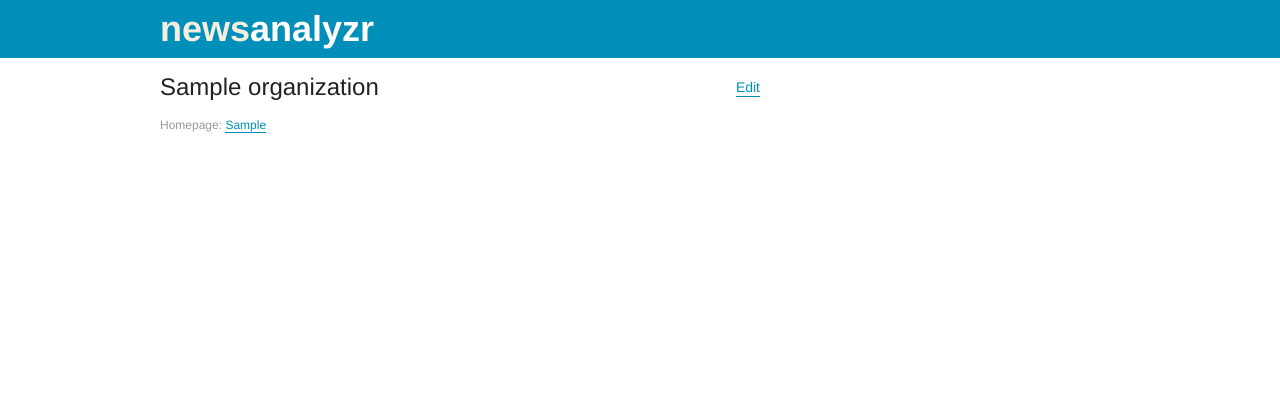
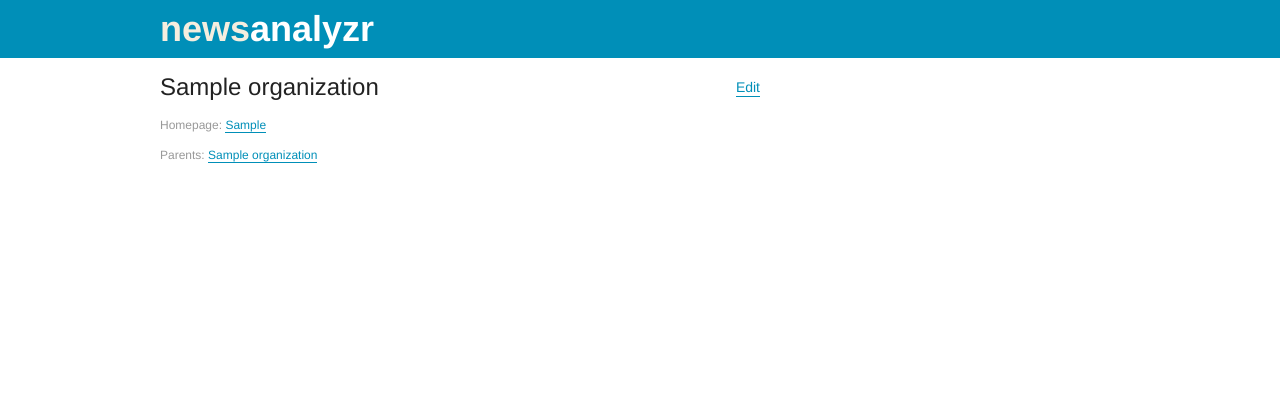
Before and after one commit to danielbachhuber/News-Analyzr, a Django app: a page that uses templates/organizations/organization_detailed.html in a window 1280 px wide. Shown: the top 420 px of the page. Run offline with Django 3.2, Linux system fonts and the light colour scheme; tables that the repository leaves empty hold one stand-in row (values such as "Sample post"); parts of the project's set-up code (start-up, migrations or seed data) failed here and were passed over.

Commit message:
Show parent companies on page template

```diff
--- a/media/css/style.css
+++ b/media/css/style.css
@@ -101,6 +101,9 @@ a {
 }
 
 .main .meta {
+}
+
+.main .meta label {
     color: #999999;
 }
 
--- a/templates/organizations/organization_detailed.html
+++ b/templates/organizations/organization_detailed.html
@@ -11,8 +11,9 @@
 
 	<div class="meta">
 		<p class="homepage"><label>Homepage:</label> <a href="{{ organization.homepage }}">{{ organization.homepage }}</a></p>
-		{% if organization %}
-		{% endif %}
+		{% for parent in organization.parents.all %}
+		{% if forloop.first %}<p class="parents"><label>Parents:</label> {% endif %}<a href="{{ parent.get_absolute_url }}">{{ parent.name }}</a>{% if not forloop.last %}, {% else %}</p>{% endif %}
+		{% endfor %}
 	</div>
 
 </div>
```
